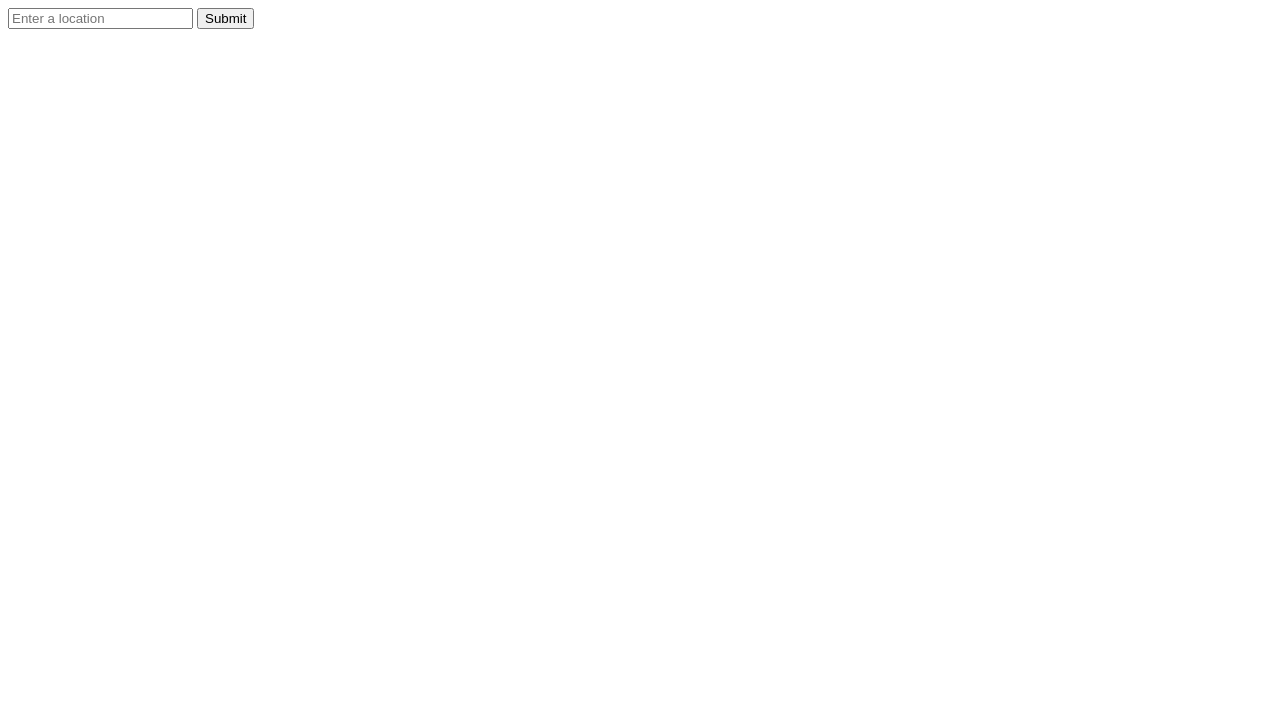
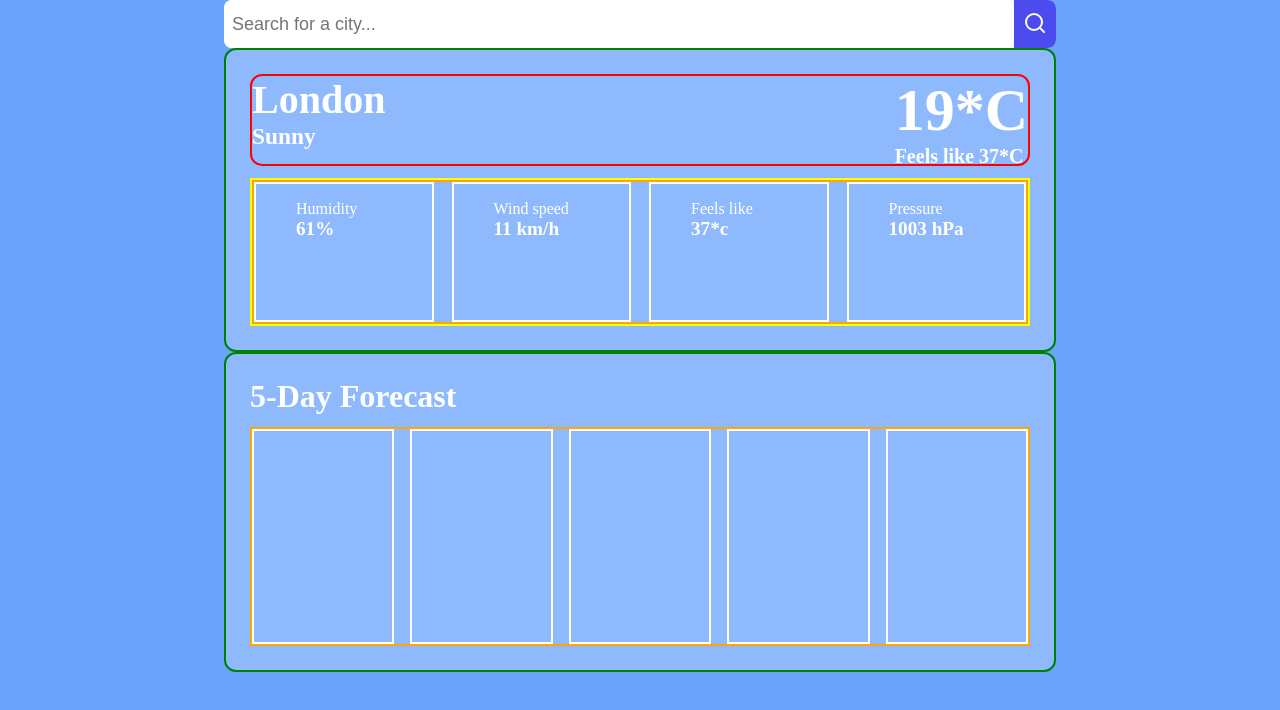
Before and after one commit to x3rD1/weatherein, a website built with webpack: page src/index.html in a window 1280 px wide. Built offline with nearby package versions, Linux system fonts and the light colour scheme.

Commit message:
Added visual style - yet to complete

```diff
--- a/src/index.html
+++ b/src/index.html
@@ -7,14 +7,73 @@
   </head>
   <body>
     <div class="container">
-      <div class="main">
-        <input type="text" id="loc" placeholder="Enter a location" />
-        <button type="click">Submit</button>
+      <div class="search-container">
+        <form>
+          <input type="text" id="loc" placeholder="Search for a city..." />
+          <button type="submit">
+            <svg
+              xmlns="http://www.w3.org/2000/svg"
+              width="24"
+              height="24"
+              fill="none"
+              stroke="currentColor"
+              stroke-width="2"
+              stroke-linecap="round"
+              stroke-linejoin="round"
+              class="feather feather-search"
+            >
+              <circle cx="11" cy="11" r="8"></circle>
+              <line x1="21" y1="21" x2="16.65" y2="16.65"></line>
+            </svg>
+          </button>
+        </form>
       </div>
-      <div class="data">
-        <h2 class="address"></h2>
-        <h1 class="temp"></h1>
-        <p class="condition"></p>
+      <div class="current-weather-container">
+        <div class="main-weather-container">
+          <div class="city-info">
+            <h1 class="city">London</h1>
+            <h3 class="condition">Sunny</h3>
+          </div>
+          <div class="city-temp">
+            <div class="temperature">
+              <h1 class="temperature">19*C</h1>
+              <h3 class="feel">Feels like 37*C</h3>
+            </div>
+          </div>
+        </div>
+
+        <div class="misc-condition-container">
+          <div>
+            <li class="humidity-container">
+              <p class="humidity">Humidity</p>
+              <p class="humidity-percentage">61%</p>
+            </li>
+            <li class="wind-speed-container">
+              <p class="wind-speed">Wind speed</p>
+              <p class="wind-speed-value">11 km/h</p>
+            </li>
+            <li class="feels-like-container">
+              <p class="feels-like">Feels like</p>
+              <p class="feels-like-value">37*c</p>
+            </li>
+            <li class="pressure-container">
+              <p class="pressure">Pressure</p>
+              <p class="pressure-value">1003 hPa</p>
+            </li>
+          </div>
+        </div>
+      </div>
+      <div class="forecast-container">
+        <div class="five-day-container">
+          <h1>5-Day Forecast</h1>
+        </div>
+        <div class="days">
+          <div></div>
+          <div></div>
+          <div></div>
+          <div></div>
+          <div></div>
+        </div>
       </div>
     </div>
   </body>
--- a/src/index.js
+++ b/src/index.js
@@ -18,7 +18,7 @@ async function getWeatherFrom(location) {
     );
 
     if (!response.ok) {
-      throw new Error("Failed to fetch weather data");
+      throw new Error("Invalid input");
     }
 
     const data = await response.json();
@@ -26,13 +26,13 @@ async function getWeatherFrom(location) {
 
     displayWeatherData(weatherData);
   } catch (err) {
-    console.error(err);
+    alert(err);
   }
 }
 
 function getWeatherData(data) {
   const weatherData = {
-    address: data.address,
+    address: data.resolvedAddress.split(",")[0].trim(),
     temp: data.currentConditions.temp,
     conditions: data.currentConditions.conditions,
   };
--- a/src/style.css
+++ b/src/style.css
@@ -0,0 +1,124 @@
+* {
+  margin: 0;
+  padding: 0;
+  box-sizing: border-box;
+}
+
+body {
+  width: 100svw;
+  height: 100svh;
+  /* rgb(131, 181, 255) for cards */
+}
+
+.container {
+  width: 100%;
+  height: 100%;
+  background-color: rgb(107, 164, 250);
+  color: white;
+}
+
+.search-container {
+  width: 65%;
+  height: 48px;
+  border-radius: 8px;
+  margin: auto;
+}
+
+form {
+  display: flex;
+  height: 100%;
+  background-color: aliceblue;
+  border-radius: 8px;
+}
+
+#loc {
+  flex-grow: 1;
+  padding: 8px;
+  font-size: large;
+  border: none;
+  border-radius: 8px;
+}
+#loc:focus {
+  outline: none;
+}
+
+button {
+  min-width: 42px;
+  background-color: rgb(75, 75, 238);
+  border: none;
+  color: white;
+  border-radius: 0 8px 8px 0;
+}
+button:hover {
+  background-color: rgb(57, 57, 238);
+}
+
+.current-weather-container,
+.forecast-container {
+  display: flex;
+  flex-direction: column;
+  gap: 0.75rem;
+  width: 65%;
+  height: 38%;
+  border-radius: 12px;
+  border: 2px solid green;
+  background-color: rgb(142, 186, 253);
+  margin: auto;
+  padding: 1.5rem;
+}
+.main-weather-container {
+  display: flex;
+  justify-content: space-between;
+  width: 100%;
+  height: 92px;
+  border-radius: 12px;
+  border: 2px solid red;
+}
+
+.city-info {
+  font-size: 20px;
+}
+.city-temp {
+  font-size: 30px;
+}
+.feel {
+  font-size: 20px;
+}
+
+.misc-condition-container {
+  flex-grow: 1;
+  border: 2px solid yellow;
+}
+.misc-condition-container div {
+  display: grid;
+  grid-template-columns: repeat(4, 1fr);
+  gap: 1.125rem;
+  height: 100%;
+  border: 2px solid orange;
+}
+
+.misc-condition-container div li {
+  list-style: none;
+  border: 2px solid white;
+  font-size: 1rem;
+  padding: 1rem 0 1rem 2.5rem;
+}
+
+li p:last-child {
+  font-size: 1.2rem;
+  font-weight: 600;
+}
+
+.forecast-container .days {
+  display: grid;
+  grid-template-columns: repeat(5, 1fr);
+  gap: 1rem;
+  height: 100%;
+  border: 2px solid orange;
+}
+.forecast-container {
+  height: 40%;
+}
+.days div {
+  border: 2px solid white;
+}
```
Also changed, not shown: dist/index.html, dist/main.js.
